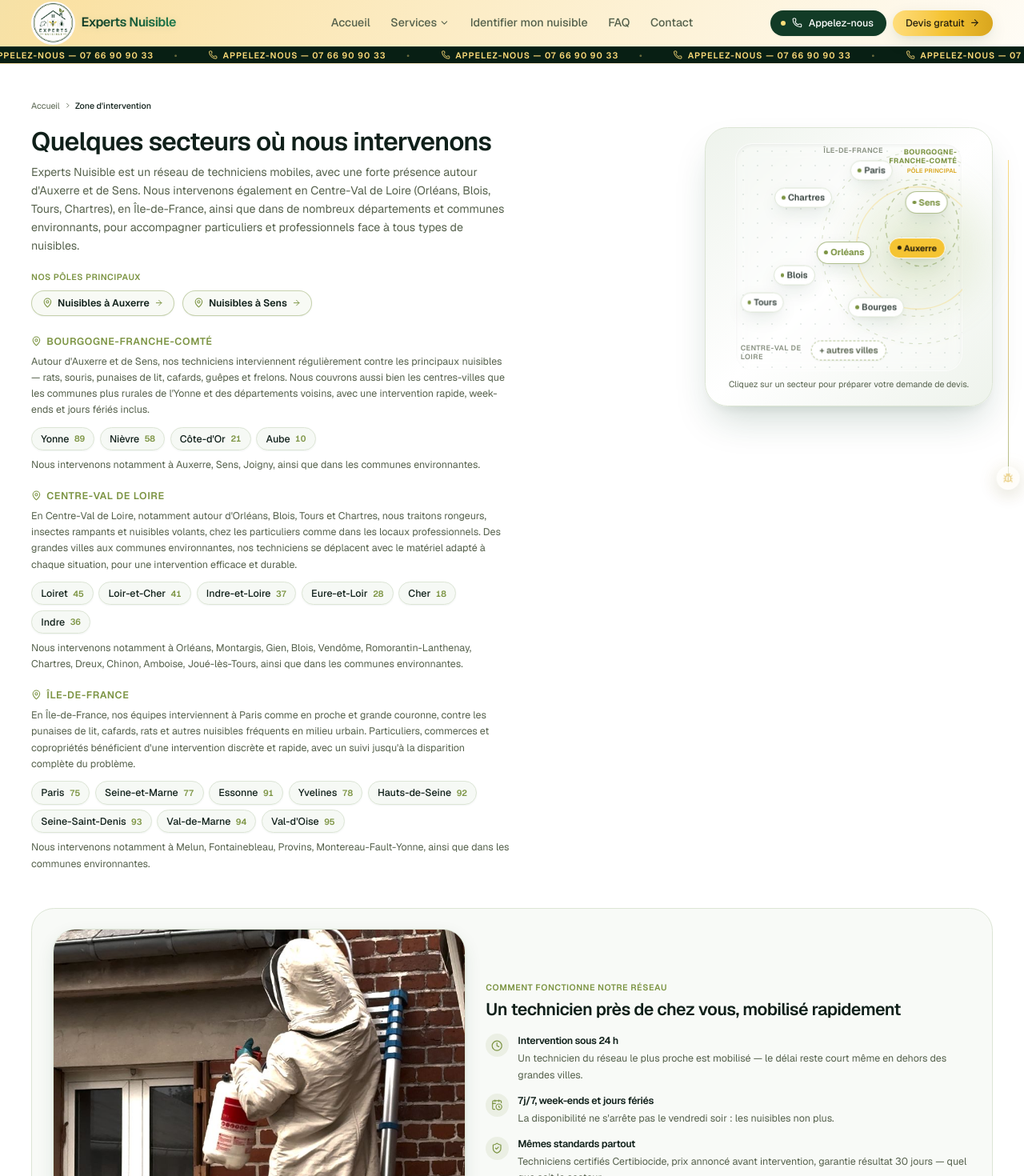
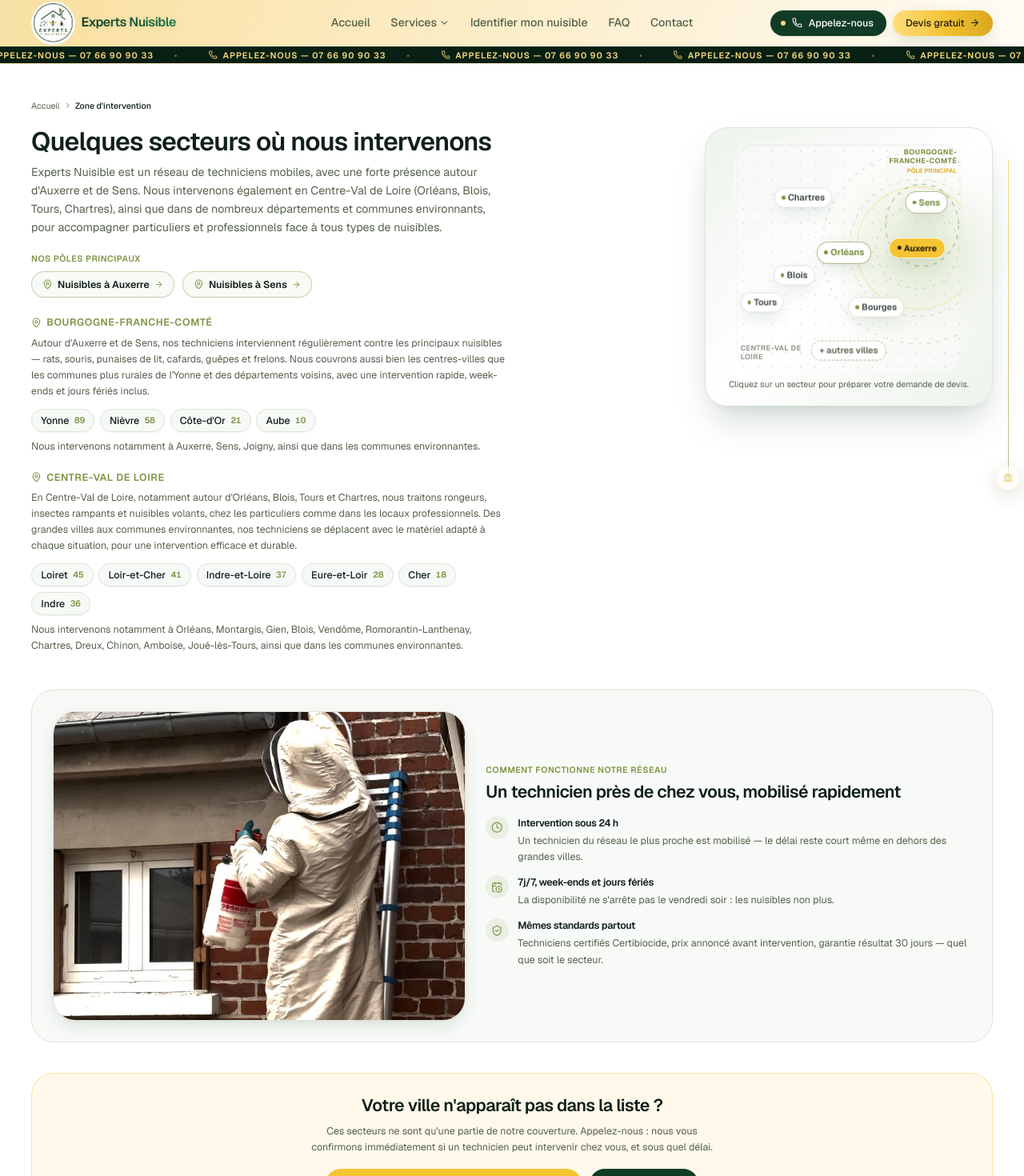
Before and after one commit to Ryad-Cyber/experts-nuisible, a Next.js app: page /zones-intervention in a window 1280 px wide. Shown: the top 1470 px of the page at 80% size. Built offline with nearby package versions, Linux system fonts and the light colour scheme.

Commit message:
Retire l'Ile-de-France de la zone d'intervention

```diff
--- a/src/app/zones-intervention/page.tsx
+++ b/src/app/zones-intervention/page.tsx
@@ -21,7 +21,7 @@ import { LOCAL_AREAS } from "@/data/localAreas";
 
 const title = "Zone d'intervention — Auxerre, Sens, Yonne et régions voisines";
 const description =
-  "Quelques secteurs où nous intervenons : un réseau de techniciens mobiles avec une forte présence autour d'Auxerre et de Sens (Yonne), et des interventions en Bourgogne-Franche-Comté, Centre-Val de Loire, Île-de-France et au-delà. Votre ville n'est pas listée ? Appelez-nous.";
+  "Quelques secteurs où nous intervenons : un réseau de techniciens mobiles avec une forte présence autour d'Auxerre et de Sens (Yonne), et des interventions en Bourgogne-Franche-Comté et Centre-Val de Loire, et au-delà. Votre ville n'est pas listée ? Appelez-nous.";
 
 export const metadata: Metadata = {
   title: `${title} — ${siteConfig.name}`,
@@ -93,9 +93,9 @@ export default function ZonesInterventionPage() {
             <p className="mt-3 text-base leading-relaxed text-muted-foreground">
               Experts Nuisible est un réseau de techniciens mobiles, avec une forte présence
               autour d&apos;Auxerre et de Sens. Nous intervenons également en Centre-Val de Loire
-              (Orléans, Blois, Tours, Chartres), en Île-de-France, ainsi que dans de nombreux
-              départements et communes environnants, pour accompagner particuliers et
-              professionnels face à tous types de nuisibles.
+              (Orléans, Blois, Tours, Chartres), ainsi que dans de nombreux départements et
+              communes environnants, pour accompagner particuliers et professionnels face à tous
+              types de nuisibles.
             </p>
 
             {/* Pôles principaux — pages villes dédiées (référencement local). */}
--- a/src/components/sections/CoverageMap.tsx
+++ b/src/components/sections/CoverageMap.tsx
@@ -69,9 +69,6 @@ export function CoverageMap({ moreHref = "#contact" }: { moreHref?: string }) {
 
       {/* Repères de régions — discrets : les villes restent les éléments lisibles,
           les régions se comprennent d'un coup d'œil, le pôle principal ressort. */}
-      <span className="pointer-events-none absolute left-[52%] top-[1%] -translate-x-1/2 text-[9px] font-semibold uppercase tracking-wider text-muted-foreground/70">
-        Île-de-France
-      </span>
       <span className="pointer-events-none absolute right-[2.5%] top-[2%] max-w-[30%] text-right text-[9px] font-bold uppercase leading-tight tracking-wider text-secondary">
         Bourgogne-Franche-Comté
         <span className="mt-0.5 block text-[7.5px] font-semibold tracking-wide text-accent-dark">
--- a/src/config/legal.ts
+++ b/src/config/legal.ts
@@ -26,7 +26,7 @@ export const legalConfig = {
    *  le réseau de techniciens mobiles intervient aussi au-delà de cette liste.
    *  Rédigée pour s'insérer après "intervenant en" / "en" dans les pages légales. */
   serviceArea:
-    "Bourgogne-Franche-Comté (Auxerre, Sens), Centre-Val de Loire et Île-de-France — et au-delà",
+    "Bourgogne-Franche-Comté (Auxerre, Sens) et Centre-Val de Loire — et au-delà",
   /** Hébergeur du site (obligatoire : nom, adresse, moyen de contact). */
   host: {
     name: "Vercel Inc.",
--- a/src/config/site.ts
+++ b/src/config/site.ts
@@ -14,7 +14,7 @@ export const siteConfig = {
   name: "Experts Nuisible",
   tagline: "Anti-nuisibles à Auxerre, Sens et dans l'Yonne — 24h/24",
   description:
-    "Experts Nuisible intervient en urgence pour la dératisation, la désinsectisation et la désinfection à Auxerre, Sens et dans l'Yonne, ainsi qu'en Bourgogne-Franche-Comté, Centre-Val de Loire et Île-de-France — auprès des particuliers comme des professionnels (restaurants, commerces, entreprises).",
+    "Experts Nuisible intervient en urgence pour la dératisation, la désinsectisation et la désinfection à Auxerre, Sens et dans l'Yonne, ainsi qu'en Bourgogne-Franche-Comté et Centre-Val de Loire — auprès des particuliers comme des professionnels (restaurants, commerces, entreprises).",
   url: "https://expertsnuisible.fr",
   phone: {
     display: "07 66 90 90 33",
@@ -31,9 +31,9 @@ export const siteConfig = {
   // description SEO (qui, elle, reste spécifique pour le référencement) : montre
   // l'étendue de l'activité et le caractère NON exhaustif des zones citées.
   footerAbout:
-    "Experts Nuisible est un réseau de techniciens mobiles spécialisé dans le traitement de nombreux nuisibles : rongeurs, insectes rampants, insectes volants, parasites et autres problématiques liées à l'habitat et aux professionnels. Nous intervenons notamment autour d'Auxerre, Sens et dans l'Yonne, mais également dans les secteurs voisins en Bourgogne-Franche-Comté, Centre-Val de Loire, Île-de-France ainsi que dans de nombreuses communes et départements environnants.",
+    "Experts Nuisible est un réseau de techniciens mobiles spécialisé dans le traitement de nombreux nuisibles : rongeurs, insectes rampants, insectes volants, parasites et autres problématiques liées à l'habitat et aux professionnels. Nous intervenons notamment autour d'Auxerre, Sens et dans l'Yonne, mais également dans les secteurs voisins en Bourgogne-Franche-Comté et Centre-Val de Loire, ainsi que dans de nombreuses communes et départements environnants.",
   serviceArea:
-    "Interventions autour d'Auxerre, Sens et dans l'Yonne, ainsi que dans les secteurs voisins en Bourgogne-Franche-Comté, Centre-Val de Loire, Île-de-France et au-delà.",
+    "Interventions autour d'Auxerre, Sens et dans l'Yonne, ainsi que dans les secteurs voisins en Bourgogne-Franche-Comté et Centre-Val de Loire, et au-delà.",
   // Ligne courte "ville de base" (option B, sans adresse de rue — on ne reçoit
   // pas de public). Distincte de `serviceArea` : celle-ci nomme juste la ville
   // d'ancrage, `serviceArea` détaille la zone. Les deux se complètent sans se
--- a/src/data/coverage.ts
+++ b/src/data/coverage.ts
@@ -62,21 +62,6 @@ export const COVERAGE_REGIONS: CoverageRegion[] = [
       "Joué-lès-Tours",
     ],
   },
-  {
-    name: "Île-de-France",
-    lead: "En Île-de-France, nos équipes interviennent à Paris comme en proche et grande couronne, contre les punaises de lit, cafards, rats et autres nuisibles fréquents en milieu urbain. Particuliers, commerces et copropriétés bénéficient d'une intervention discrète et rapide, avec un suivi jusqu'à la disparition complète du problème.",
-    departments: [
-      { name: "Paris", code: "75" },
-      { name: "Seine-et-Marne", code: "77" },
-      { name: "Essonne", code: "91" },
-      { name: "Yvelines", code: "78" },
-      { name: "Hauts-de-Seine", code: "92" },
-      { name: "Seine-Saint-Denis", code: "93" },
-      { name: "Val-de-Marne", code: "94" },
-      { name: "Val-d'Oise", code: "95" },
-    ],
-    exampleTowns: ["Melun", "Fontainebleau", "Provins", "Montereau-Fault-Yonne"],
-  },
 ];
 
 /** Noms de régions pour le `areaServed` du JSON-LD (source unique). */
@@ -102,7 +87,6 @@ export type CoverageHub = {
 // Placement relatif approximatif (0–100) des principaux hubs autour d'Auxerre.
 // Carte abstraite, pas cartographique : les anneaux évoquent le rayon d'action.
 export const COVERAGE_HUBS: CoverageHub[] = [
-  { name: "Paris / Île-de-France", short: "Paris", x: 60, y: 12 },
   { name: "Chartres", short: "Chartres", x: 30, y: 24 },
   { name: "Sens", short: "Sens", x: 84, y: 26, secondary: true },
   { name: "Auxerre", short: "Auxerre", x: 80, y: 46, primary: true },
--- a/src/data/faq.ts
+++ b/src/data/faq.ts
@@ -32,7 +32,7 @@ export const faqItems: FaqItem[] = [
   {
     question: "Dans quelles zones intervenez-vous ?",
     answer:
-      "Nous intervenons grâce à un réseau de techniciens couvrant de nombreuses agglomérations françaises, avec une forte présence autour d'Auxerre et de Sens, ainsi qu'à Orléans, Blois, Tours et Chartres, en Bourgogne-Franche-Comté, en Centre-Val de Loire et en Île-de-France. Contactez-nous pour vérifier la disponibilité de nos équipes dans votre secteur avant de programmer votre intervention.",
+      "Nous intervenons grâce à un réseau de techniciens couvrant de nombreuses agglomérations françaises, avec une forte présence autour d'Auxerre et de Sens, ainsi qu'à Orléans, Blois, Tours et Chartres, en Bourgogne-Franche-Comté et en Centre-Val de Loire. Contactez-nous pour vérifier la disponibilité de nos équipes dans votre secteur avant de programmer votre intervention.",
   },
   {
     question: "Comment obtenir un devis pour une intervention ?",
--- a/src/data/localAreas.ts
+++ b/src/data/localAreas.ts
@@ -58,9 +58,9 @@ export const LOCAL_AREAS: LocalArea[] = [
     slug: "sens",
     city: "Sens",
     postalCode: "89100",
-    role: "au nord de l'Yonne, aux portes de la Seine-et-Marne",
+    role: "deuxième ville de l'Yonne, au nord du département",
     intro:
-      "À Sens et dans le nord de l'Yonne, Experts Nuisible assure la dératisation, la désinsectisation et la désinfection pour les particuliers et les professionnels. Deuxième ville du département et proche de la Seine-et-Marne et de l'Île-de-France, Sens conjugue un centre historique commerçant autour de sa cathédrale, des zones pavillonnaires et d'importants axes de passage. Nos techniciens interviennent 24h/24, week-ends et jours fériés inclus.",
+      "À Sens et dans le nord de l'Yonne, Experts Nuisible assure la dératisation, la désinsectisation et la désinfection pour les particuliers et les professionnels. Deuxième ville du département, Sens conjugue un centre historique commerçant autour de sa cathédrale, des zones pavillonnaires et d'importants axes de passage. Nos techniciens interviennent 24h/24, week-ends et jours fériés inclus.",
     localContext:
       "Le cœur commerçant de Sens et ses immeubles anciens sont particulièrement concernés par les cafards et les rongeurs, tandis que la proximité des grands axes et des hébergements favorise la propagation des punaises de lit, souvent rapportées après un déplacement. Les quartiers résidentiels et les extérieurs voient, eux, revenir chaque été guêpes et frelons.",
     proContext:
--- a/src/data/testimonials.ts
+++ b/src/data/testimonials.ts
@@ -31,7 +31,7 @@ export const testimonials: Testimonial[] = [
   {
     id: "4",
     author: "Julie D.",
-    location: "Melun",
+    location: "Montargis",
     rating: 4,
     quote:
       "Punaises de lit éliminées définitivement, bon accompagnement pendant tout le traitement.",
```
